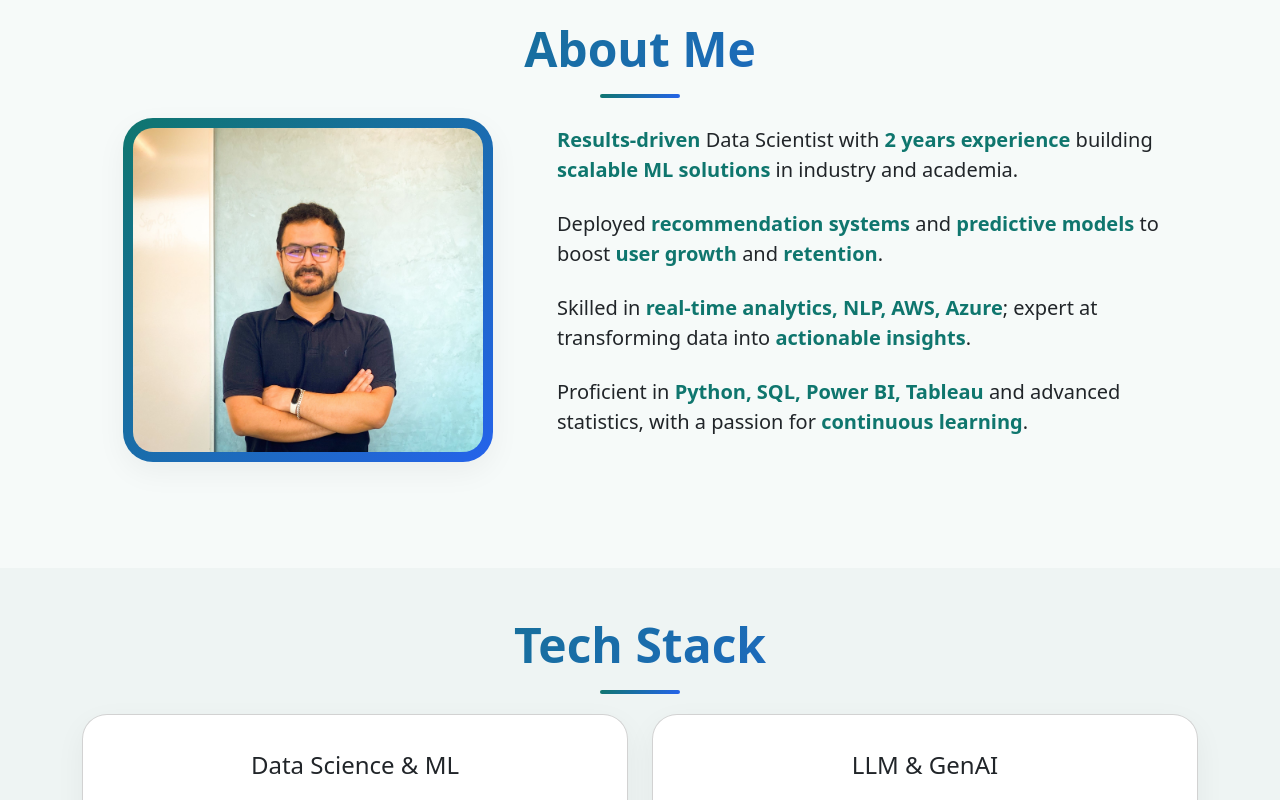
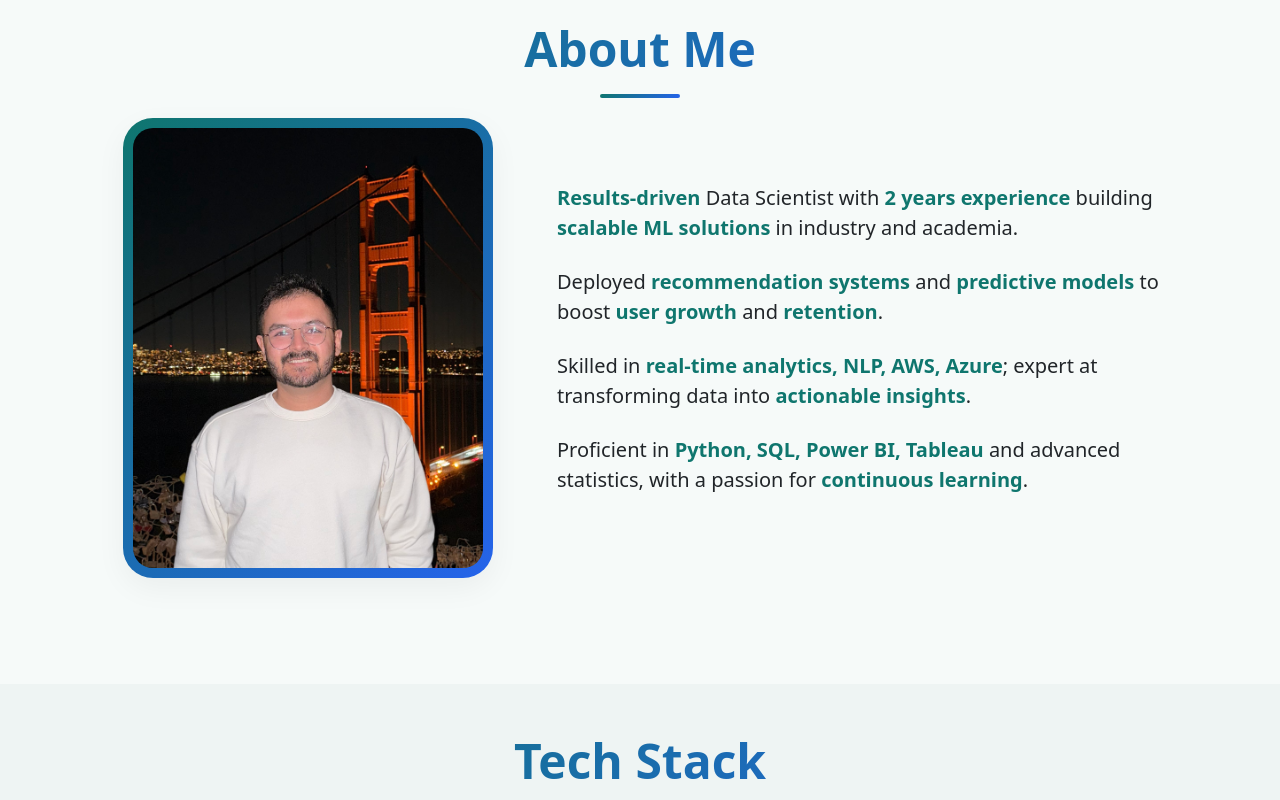
Before and after one commit to nitanshuj/nitanshuj.github.io, a Vue app: page / in a window 1280 px wide. Shown: the part 880-1680 px from the top of the page. Built offline with nearby package versions, Linux system fonts and the light colour scheme.

Commit message:
Images updated.

```diff
--- a/index.html
+++ b/index.html
@@ -2,14 +2,14 @@
 <html lang="en">
   <head>
     <meta charset="UTF-8" />
-    <link rel="icon" type="image/jpeg" href="/portraits/Nitanshu_Joshi_4.jpg" />
+    <link rel="icon" type="image/jpeg" href="/portraits/Nitanshu_Joshi_5.jpg" />
     <meta name="viewport" content="width=device-width, initial-scale=1.0" />
     <title>Nitanshu Joshi | Data Scientist</title>
     <meta property="og:title" content="Nitanshu Joshi | Data Scientist & AI Engineer">
     <meta property="og:description"
       content="Portfolio of Nitanshu Joshi, specializing in Data Science, Machine Learning, and GenAI.">
     <meta property="og:type" content="website">
-    <meta property="og:image" content="https://nitanshuj.github.io/portraits/Nitanshu_Joshi_4.jpg">
+    <meta property="og:image" content="https://nitanshuj.github.io/portraits/Nitanshu_Joshi_5.jpg">
     <meta property="og:url" content="https://nitanshuj.github.io/">
   </head>
   <body>
--- a/src/components/About.vue
+++ b/src/components/About.vue
@@ -5,7 +5,7 @@
       <div class="row align-items-center">
         <div class="col-md-5 text-center" data-aos="fade-right" data-aos-delay="200">
           <div class="profile-img-container">
-            <img src="/portraits/Nitanshu_Joshi_4.jpg" alt="Nitanshu Joshi Profile" class="big-square-img">
+            <img src="/portraits/Nitanshu_Joshi_5.jpg" alt="Nitanshu Joshi Profile" class="big-square-img">
           </div>
         </div>
         <div class="col-md-7" data-aos="fade-left" data-aos-delay="300">
--- a/src/data.js
+++ b/src/data.js
@@ -100,7 +100,7 @@ export const articles = [
   },
   {
     title: 'My Experiments with Sleep',
-    image: '/project_images/article_1_my_experiments_with_sleep.jpg',
+    image: '/project_images/article_1_my_experiements_with_sleep.jpg',
     link: 'https://medium.com/@nitanshuj138/my-experiments-with-sleep-a45235c03c06',
     description: 'Time series analysis of sleep'
   }
```
Also changed, not shown: public/portraits/Nitanshu_Joshi_5.jpg (added).
